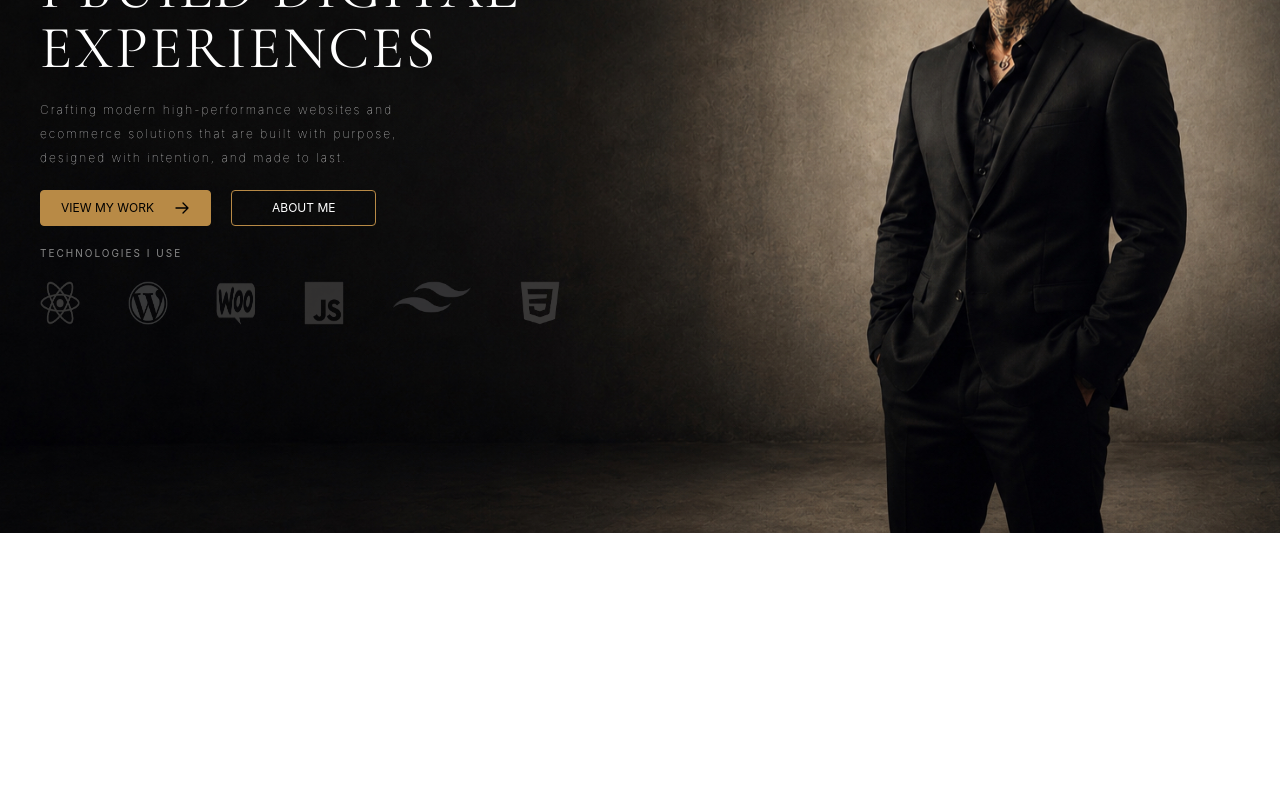
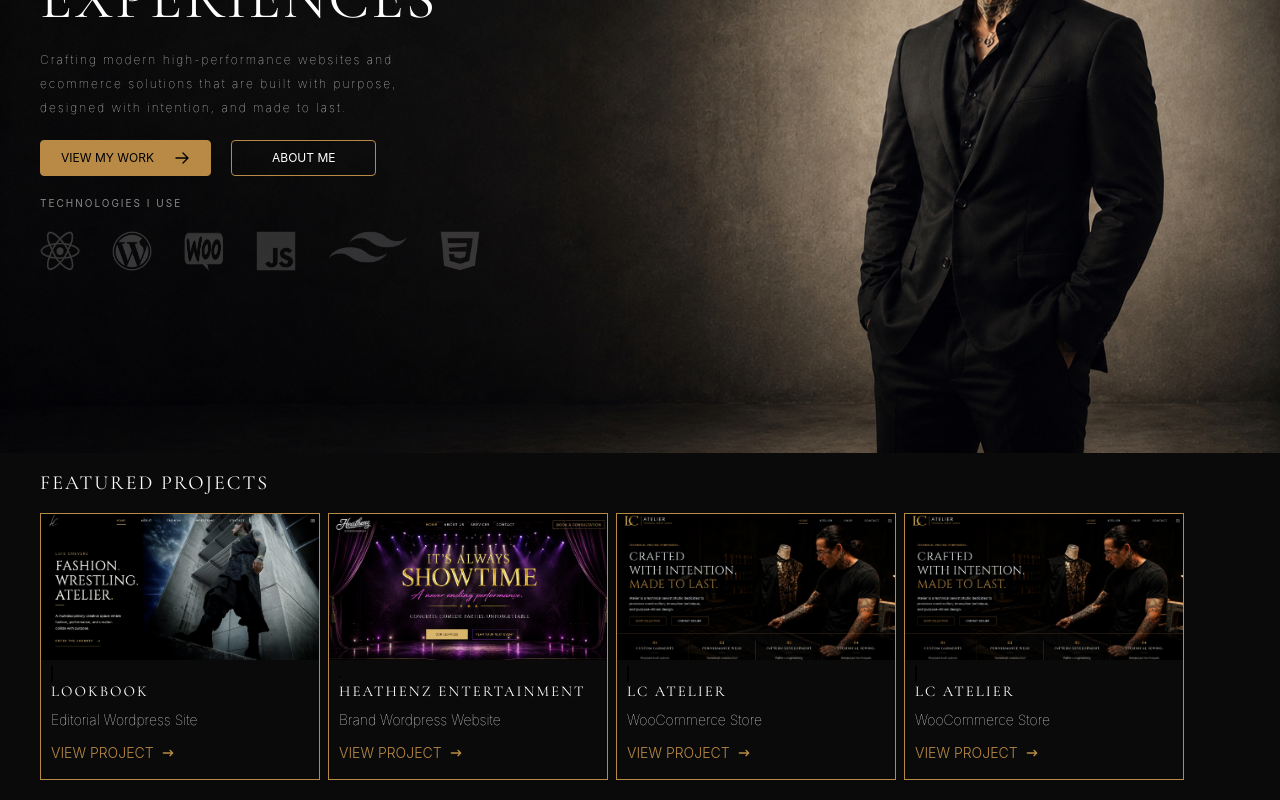
Before and after one commit to LuisChevere/New_react_portfolio, a React (Vite) app in the folder my-portfolio/: page / in a window 1280 px wide. Shown: the part 267-1067 px from the top of the page. Before the commit the page ends 800 px from the top, so only its background shows below. Built offline with nearby package versions, Linux system fonts and the light colour scheme.

Commit message:
updated images and logo as well as finished Projects section

```diff
--- a/my-portfolio/src/App.jsx
+++ b/my-portfolio/src/App.jsx
@@ -1,7 +1,13 @@
 import Hero from "./components/Hero";
+import Projects from "./components/Projects";
 
 function App() {
-  return <Hero />;
+  return (
+    <>
+      <Hero />
+      <Projects />
+    </>
+  );
 }
 
 export default App;
--- a/my-portfolio/src/components/Hero.jsx
+++ b/my-portfolio/src/components/Hero.jsx
@@ -1,4 +1,4 @@
-import Background from "../assets/images/Newheadshot.jpg";
+import Background from "../assets/images/newHeadshot.jpg";
 import HeroContent from "./heroContent";
 import NavBar from "./Navbar";
 
@@ -6,11 +6,11 @@ function Hero() {
   return (
     <section
       style={{
-        minHeight: "100vh",
+        minHeight: "90vh",
         width: "100%",
         backgroundImage: `url(${Background})`,
         backgroundSize: "cover",
-        backgroundPosition: "center",
+        backgroundPosition: "40% 20%",
         backgroundRepeat: "no-repeat",
       }}
     >
--- a/my-portfolio/src/components/Navbar.jsx
+++ b/my-portfolio/src/components/Navbar.jsx
@@ -8,7 +8,7 @@ function NavBar() {
   return (
     <nav className="flex pl-10 pr-5 py-5 text-white text-[12px]">
       <img className="w-[300px]" src={Logo} alt="Lc white logo" />
-      <ul class="md:px-2 ml-auto md:flex md:space-x-2 absolute md:relative top-full left-0 right-0">
+      <ul class="md:px-2 ml-auto mr-5 md:flex md:space-x-2 absolute md:relative top-full left-0 right-0">
         <li>
           <a
             href="/hero"
@@ -62,19 +62,13 @@ function NavBar() {
             <span>contact</span>
           </a>
         </li>
-
-        <li className="inline-flex space-x-3 pt-[12px]">
-          <img className="w-5 h-5" src={Github} href="" alt="Github llink" />
-          <img className="w-5 h-5" src={LinkedIn} href="" alt="LinkedIN link" />
-          <img
-            className="w-5 h-5"
-            src={Instagram}
-            href=""
-            alt="Instagram link"
-          />
-          <img className="w-6 h-5" src={Email} href="" alt="Email Link" />
-        </li>
       </ul>
+      <li className="inline-flex space-x-5 pt-[12px]">
+        <img className="w-5 h-5" src={Github} href="" alt="Github llink" />
+        <img className="w-5 h-5" src={LinkedIn} href="" alt="LinkedIN link" />
+        <img className="w-5 h-5" src={Instagram} href="" alt="Instagram link" />
+        <img className="w-6 h-5" src={Email} href="" alt="Email Link" />
+      </li>
     </nav>
   );
 }
--- /dev/null
+++ b/my-portfolio/src/components/Projects.jsx
@@ -0,0 +1,183 @@
+import Atelier from "../assets/images/Atelier.png";
+import LookBook from "../assets/images/Lookbook.png";
+import Heathenz from "../assets/images/Heathenz.png";
+
+function Projects() {
+  return (
+    <section className="bg-[#0A0A0A] pl-[40px] py-[20px]">
+      <div className="project-content">
+        <h2 className="font-['Cormorant_Garamond'] text-[20px] font-normal tracking-[2px] text-white leading-none pb-[20px] uppercase">
+          featured projects
+        </h2>
+
+        <div className="flex gap-2">
+          <div className=" block max-w-70 border border-[#B88A46] rounded-base pb-[15px]">
+            <a>
+              <img src={LookBook} alt="Lookbook landing" />
+            </a>
+            <div class="pl-[10px]">
+              <span class=" bg-brand-softer border border-brand-subtle text-fg-brand-strong text-xs font-medium  rounded-sm"></span>
+              <a href="#">
+                <h5 class="font-['Cormorant_Garamond'] text-[15px] font-normal tracking-[2px] text-white leading-none pb-[10px] uppercase">
+                  lookbook
+                </h5>
+                <p className="text-white font-thin pb-[10px] text-[14px]">
+                  Editorial Wordpress Site
+                </p>
+              </a>
+              <a
+                href="https://lookbook.luischevere.com/"
+                target="_blank"
+                class="inline-flex items-center text-[#B88A46] font-light hover:text-white leading-5 rounded-base text-sm focus:outline-none uppercase"
+              >
+                view project
+                <svg
+                  class="w-4 h-4 ms-1.5 rtl:rotate-180 -me-0.5"
+                  aria-hidden="true"
+                  xmlns="https://lookbook.luischevere.com/"
+                  width="24"
+                  height="24"
+                  fill="none"
+                  viewBox="0 0 24 24"
+                >
+                  <path
+                    stroke="currentColor"
+                    stroke-linecap="round"
+                    stroke-linejoin="round"
+                    stroke-width="2"
+                    d="M19 12H5m14 0-4 4m4-4-4-4"
+                  />
+                </svg>
+              </a>
+            </div>
+          </div>
+
+          <div className=" block max-w-70 border border-[#B88A46] rounded-base pb-[15px]">
+            <a>
+              <img src={Heathenz} alt="Heathenz landing" />
+            </a>
+            <div class="pl-[10px]">
+              <span class="inline-flex bg-brand-softer border border-brand-subtle text-fg-brand-strong text-xs font-medium  rounded-sm"></span>
+              <a href="#">
+                <h5 class="font-['Cormorant_Garamond'] text-[15px] font-normal tracking-[2px] text-white leading-none pb-[10px] uppercase">
+                  heathenz entertainment
+                </h5>
+                <p className="text-white font-thin pb-[10px] text-[14px]">
+                  Brand Wordpress Website
+                </p>
+              </a>
+              <a
+                href="https://heathenzentertainment.com/"
+                target="_blank"
+                class="inline-flex items-center text-[#B88A46] font-light hover:text-white leading-5 rounded-base text-sm focus:outline-none uppercase"
+              >
+                view project
+                <svg
+                  class="w-4 h-4 ms-1.5 rtl:rotate-180 -me-0.5"
+                  aria-hidden="true"
+                  xmlns="https://lookbook.luischevere.com/"
+                  width="24"
+                  height="24"
+                  fill="none"
+                  viewBox="0 0 24 24"
+                >
+                  <path
+                    stroke="currentColor"
+                    stroke-linecap="round"
+                    stroke-linejoin="round"
+                    stroke-width="2"
+                    d="M19 12H5m14 0-4 4m4-4-4-4"
+                  />
+                </svg>
+              </a>
+            </div>
+          </div>
+
+          <div className=" block max-w-70 border border-[#B88A46] rounded-base pb-[15px]">
+            <a>
+              <img src={Atelier} alt="Lookbook landing" />
+            </a>
+            <div class="pl-[10px]">
+              <span class=" bg-brand-softer border border-brand-subtle text-fg-brand-strong text-xs font-medium  rounded-sm"></span>
+              <a href="#">
+                <h5 class="font-['Cormorant_Garamond'] text-[15px] font-normal tracking-[2px] text-white leading-none pb-[10px] uppercase">
+                  lc atelier
+                </h5>
+                <p className="text-white font-thin pb-[10px] text-[14px]">
+                  WooCommerce Store
+                </p>
+              </a>
+              <a
+                href="https://atelier.luischevere.com/"
+                target="_blank"
+                class="inline-flex items-center text-[#B88A46] font-light hover:text-white leading-5 rounded-base text-sm focus:outline-none uppercase"
+              >
+                view project
+                <svg
+                  class="w-4 h-4 ms-1.5 rtl:rotate-180 -me-0.5"
+                  aria-hidden="true"
+                  xmlns="https://atelier.luischevere.com/"
+                  width="24"
+                  height="24"
+                  fill="none"
+                  viewBox="0 0 24 24"
+                >
+                  <path
+                    stroke="currentColor"
+                    stroke-linecap="round"
+                    stroke-linejoin="round"
+                    stroke-width="2"
+                    d="M19 12H5m14 0-4 4m4-4-4-4"
+                  />
+                </svg>
+              </a>
+            </div>
+          </div>
+
+          <div className=" block max-w-70 border border-[#B88A46] rounded-base pb-[15px]">
+            <a>
+              <img src={Atelier} alt="Lookbook landing" />
+            </a>
+            <div class="pl-[10px]">
+              <span class=" bg-brand-softer border border-brand-subtle text-fg-brand-strong text-xs font-medium  rounded-sm"></span>
+              <a href="#">
+                <h5 class="font-['Cormorant_Garamond'] text-[15px] font-normal tracking-[2px] text-white leading-none pb-[10px] uppercase">
+                  lc atelier
+                </h5>
+                <p className="text-white font-thin pb-[10px] text-[14px]">
+                  WooCommerce Store
+                </p>
+              </a>
+              <a
+                href="https://atelier.luischevere.com/"
+                target="_blank"
+                class="inline-flex items-center text-[#B88A46] font-light hover:text-white leading-5 rounded-base text-sm focus:outline-none uppercase"
+              >
+                view project
+                <svg
+                  class="w-4 h-4 ms-1.5 rtl:rotate-180 -me-0.5"
+                  aria-hidden="true"
+                  xmlns="https://atelier.luischevere.com/"
+                  width="24"
+                  height="24"
+                  fill="none"
+                  viewBox="0 0 24 24"
+                >
+                  <path
+                    stroke="currentColor"
+                    stroke-linecap="round"
+                    stroke-linejoin="round"
+                    stroke-width="2"
+                    d="M19 12H5m14 0-4 4m4-4-4-4"
+                  />
+                </svg>
+              </a>
+            </div>
+          </div>
+        </div>
+      </div>
+    </section>
+  );
+}
+
+export default Projects;
--- a/my-portfolio/src/components/heroContent.jsx
+++ b/my-portfolio/src/components/heroContent.jsx
@@ -7,7 +7,7 @@ import css from "../assets/logos/CSS.png";
 
 function heroContent() {
   return (
-    <div className="hero-content">
+    <div className="pl-[40px] pt-[50px]">
       <p className="text-[#B88A46] text-[10px] tracking-[2px] pb-[20px] uppercase">
         full stack web developer
       </p>
@@ -49,13 +49,13 @@ function heroContent() {
       <p className="text-[#8A8A8A] text-[10px] tracking-[2px] uppercase">
         technologies i use
       </p>
-      <div className="inline-flex gap-12 pt-[20px]">
-        <img className="w-10" src={reactLogo} alt="React Logo" />
-        <img className="w-10" src={Wordpress} alt="Wordpress Logo" />
-        <img className="w-10" src={Woo} alt="Woocommerce Logo" />
-        <img className="w-10" src={JS} alt="Javascript Logo" />
+      <div className="inline-flex gap-8 pt-[20px]">
+        <img className="w-10 h-10" src={reactLogo} alt="React Logo" />
+        <img className="w-10 h-10" src={Wordpress} alt="Wordpress Logo" />
+        <img className="w-10 h-10" src={Woo} alt="Woocommerce Logo" />
+        <img className="w-10 h-10" src={JS} alt="Javascript Logo" />
         <img className="w-20 h-8" src={TW} alt="Tailwind Logo" />
-        <img className="w-10" src={css} alt="CSS Logo" />
+        <img className="w-10 h-10" src={css} alt="CSS Logo" />
       </div>
     </div>
   );
--- a/my-portfolio/src/index.css
+++ b/my-portfolio/src/index.css
@@ -1,10 +1,5 @@
 @import url("https://fonts.googleapis.com/css2?family=Cormorant+Garamond:wght@400;500;600;700&display=swap");
 @import "tailwindcss";
-
-.hero-content {
-  padding-left: 40px;
-  padding-top: 100px;
-}
 
 @media only screen and (min-width: 768px) {
   .parent:hover .child {
```
Also changed, not shown: my-portfolio/src/assets/images/Atelier.png, my-portfolio/src/assets/images/Heathenz.png.
